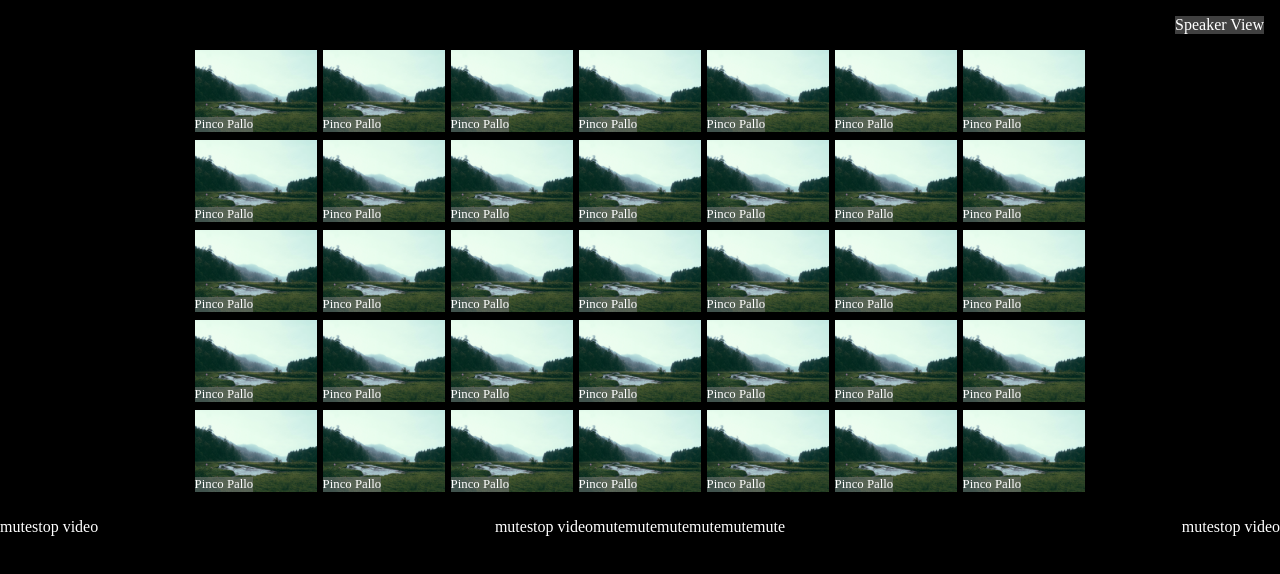
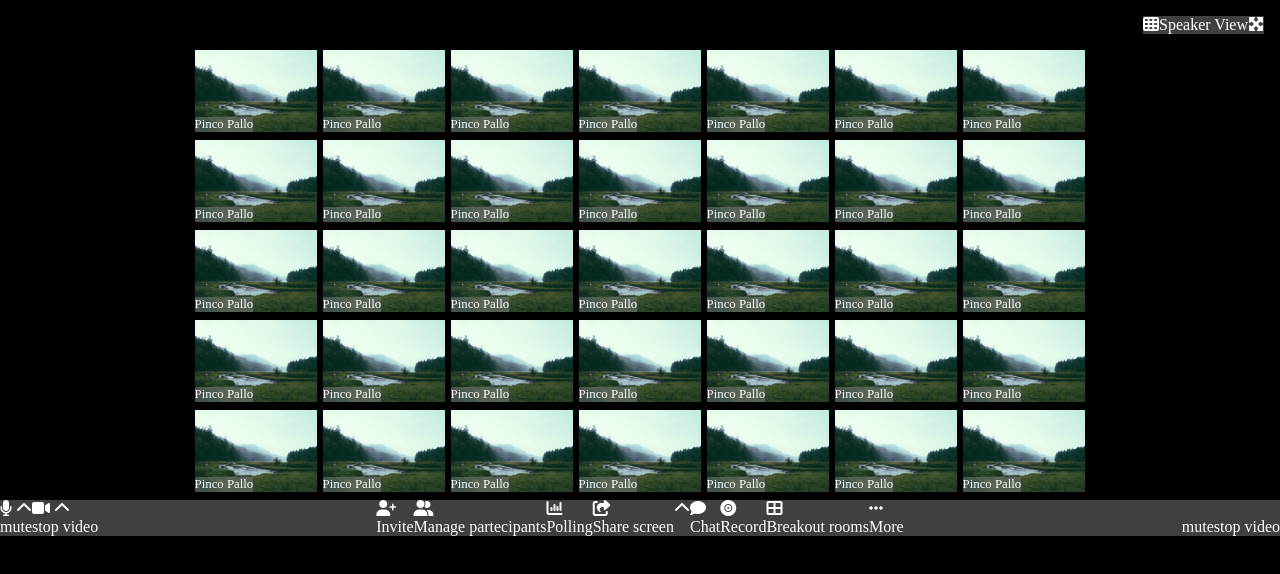
Before and after one commit to FedericoRosso97/html-css-webapp, a plain HTML site: page index.html in a window 1280 px wide. Drawn offline with Linux system fonts and the light colour scheme.

Commit message:
aggiungo tutte le icone

```diff
--- a/index.html
+++ b/index.html
@@ -5,16 +5,17 @@
     <meta http-equiv="X-UA-Compatible" content="IE=edge">
     <meta name="viewport" content="width=device-width, initial-scale=1.0">
     <link rel="stylesheet" href="style.css">
-
+    <link rel="stylesheet" href="https://cdnjs.cloudflare.com/ajax/libs/font-awesome/6.4.0/css/all.min.css">
     <title>WebApp</title>
 </head>
 <body>
     <header class="white flex">
-        <div class="gray-background">
+        <div class="gray-background flex">
+            <i class="fa-solid fa-table-cells"></i>
             <p>Speaker View</p>
         </div>
         <div class="gray-background">
-
+            <i class="fa-solid fa-maximize"></i>
         </div>
 
     </header>
@@ -238,51 +239,58 @@
         </div>
     </main>
 
-    <nav class="white flex">
+    <nav class="white flex gray-background">
        <section class="flex">
         <div>
-            <img src="" alt="">
+            <i class="fa-solid fa-microphone"></i>
+            <i class="fa-solid fa-chevron-up"></i>
             <p>mute</p>
         </div>
         <div>
-            <img src="" alt="">
+            <i class="fa-solid fa-video"></i>
+            <i class="fa-solid fa-chevron-up"></i>
             <p>stop video</p>
         </div>
        </section>
 
        <section class="flex">
         <div>
-            <img src="" alt="">
-            <p>mute</p>
+            <i class="fa-solid fa-user-plus"></i>
+            <p>Invite</p>
         </div>
         <div>
-            <img src="" alt="">
-            <p>stop video</p>
+            <i class="fa-solid fa-user-group"></i>
+            <p>Manage partecipants</p>
         </div>
         <div>
-            <img src="" alt="">
-            <p>mute</p>
+            <i class="fa-solid fa-chart-column"></i>
+            <p>Polling</p>
         </div>
         <div>
-            <img src="" alt="">
-            <p>mute</p>
+            <i class="fa-solid fa-share-from-square"></i>
+            <p>Share screen</p>
         </div>
         <div>
-            <img src="" alt="">
-            <p>mute</p>
+            <i class="fa-solid fa-chevron-up"></i>
         </div>
         <div>
-            <img src="" alt="">
-            <p>mute</p>
+            <i class="fa-solid fa-comment"></i>
+            <p>Chat</p>
         </div>
         <div>
-            <img src="" alt="">
-            <p>mute</p>
+            <i class="fa-solid fa-record-vinyl"></i>
+            <p>Record</p>
         </div>
         <div>
-            <img src="" alt="">
-            <p>mute</p>
+            <i class="fa-solid fa-table-cells-large"></i>
+            <p>Breakout rooms</p>
         </div>
+
+        <div>
+            <i class="fa-solid fa-ellipsis"></i>
+            <p>More</p>
+        </div>
+
        </section>
 
        <section class='flex'>
--- a/style.css
+++ b/style.css
@@ -30,7 +30,7 @@ header{
     margin: 0 auto;
     flex-wrap: wrap;
 }
-section{
+main section{
     justify-content: space-around;
 }
 .box-utente{
```
